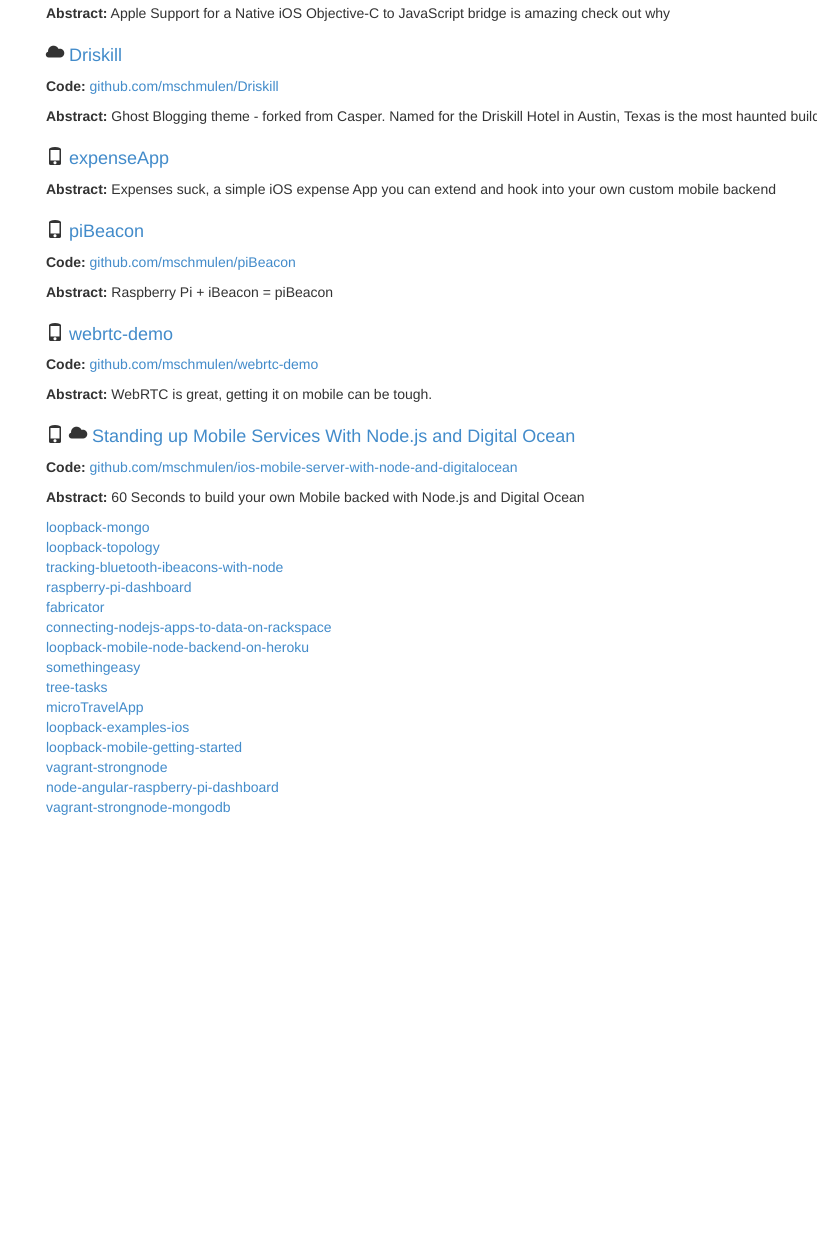
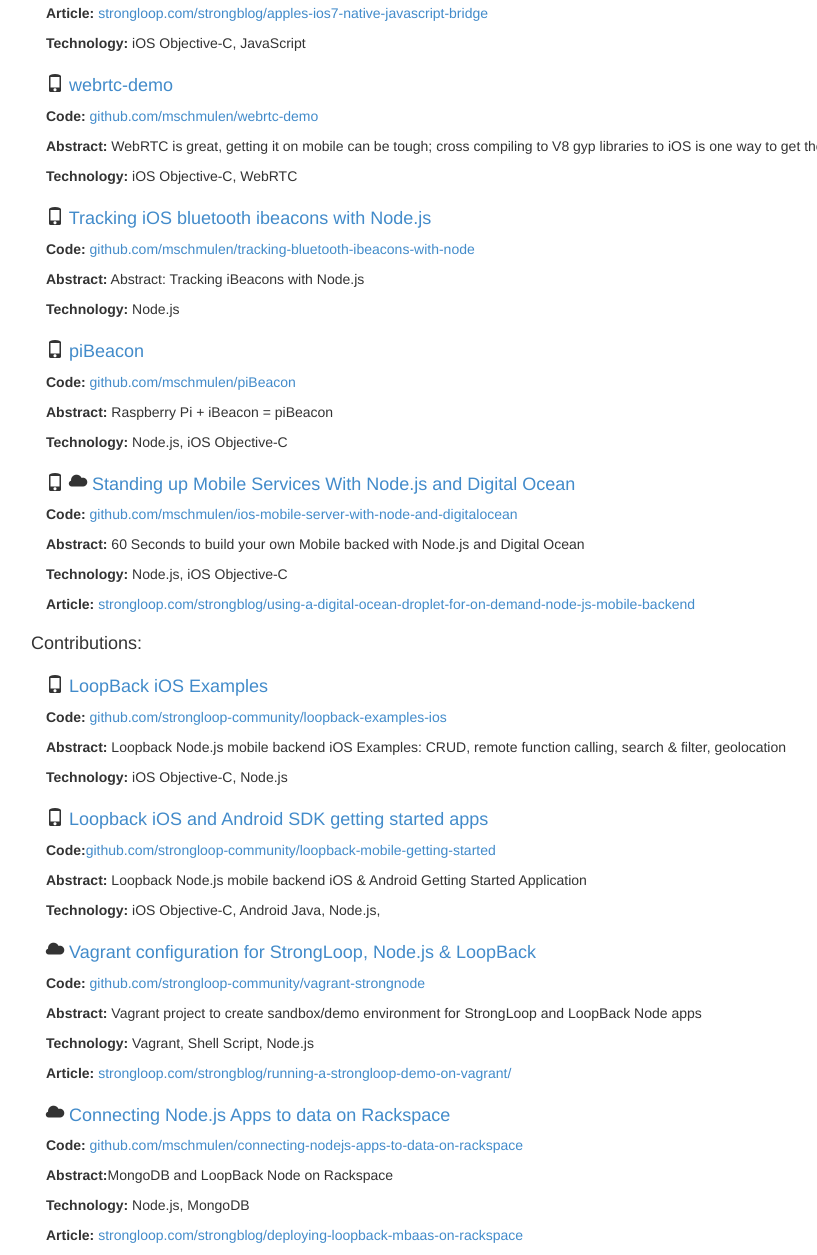
Before and after one commit to mschmulen/mschmulen.github.io, a plain HTML site: page index.html in a window 1280 px wide. Shown: the part 249-1504 px from the top of the page, without its empty margins (24-841 px from the left). Before the commit the page ends 1066 px from the top, so only its background shows below. Drawn offline with nearby package versions, Linux system fonts and the light colour scheme.

Commit message:
clean up

```diff
--- a/index.html
+++ b/index.html
@@ -24,34 +24,39 @@
 
       <div class="row">
         <h4>Projects: </h4>
+
         <div class="col-lg-12">
-          <h4> <i class="glyphicon glyphicon-phone"></i> <a href="http://github.com/mschmulen/ios7-javascript-bridge"> Intro to Apple's new iOS7 native JavaScript bridge</a> </h4>
-					<p><b>Article:</b> <a href="http://strongloop.com/strongblog/apples-ios7-native-javascript-bridge/"> strongloop.com/strongblog/apples-ios7-native-javascript-bridge</a>  <a href="http://mobileappstack.com/intro-to-apples-new-ios7-native-javascript-bridge/">  mobileappstack.com/intro-to-apples-new-ios7-native-javascript-bridge</a> <p>
+          <h4>
+
+						<i class="glyphicon glyphicon-phone"></i> <a href="http://github.com/mschmulen/ios7-javascript-bridge"> Intro to Apple's new iOS7 native JavaScript bridge</a> </h4>
+
 					<p><b>Code:</b> <a href="http://github.com/mschmulen/ios7-javascript-bridge">  github.com/mschmulen/ios7-javascript-bridge </a> <p>
+
           <p><b>Abstract:</b> Apple Support for a Native iOS Objective-C to JavaScript bridge is amazing check out why</p>
+
+					<p><b>Article:</b> <a href="http://strongloop.com/strongblog/apples-ios7-native-javascript-bridge/"> strongloop.com/strongblog/apples-ios7-native-javascript-bridge</a><p>
+					<p><b>Technology:</b> iOS Objective-C, JavaScript <p>
         </div>
 
         <div class="col-lg-12">
-          <h4> <i class="glyphicon glyphicon-cloud"></i> <a href="http://github.com/mschmulen/Driskill"> Driskill</a> </h4>
-					<p><b>Code:</b> <a href="http://github.com/mschmulen/Driskill">  github.com/mschmulen/Driskill </a> <p>
-          <p><b>Abstract:</b> Ghost Blogging theme - forked from Casper. Named for the Driskill Hotel in Austin, Texas is the most haunted building hotel in Texas, perhaps the U.S.</p>
+          <h4> <i class="glyphicon glyphicon-phone"></i> <a href="http://github.com/mschmulen/webrtc-demo"> webrtc-demo</a> </h4>
+					<p><b>Code:</b> <a href="http://github.com/mschmulen/webrtc-demo">  github.com/mschmulen/webrtc-demo </a> <p>
+          <p><b>Abstract:</b> WebRTC is great, getting it on mobile can be tough; cross compiling to V8 gyp libraries to iOS is one way to get there</p>
+					<p><b>Technology:</b> iOS Objective-C, WebRTC <p>
         </div>
 
         <div class="col-lg-12">
-          <h4> <i class="glyphicon glyphicon-phone"></i> <a href="http://github.com/mschmulen/expenseApp"> expenseApp</a> </h4>
-          <p><b>Abstract:</b> Expenses suck, a simple iOS expense App you can extend and hook into your own custom mobile backend</p>
+          <h4> <i class="glyphicon glyphicon-phone"></i> <a href="github.com/mschmulen/tracking-bluetooth-ibeacons-with-node"> Tracking iOS bluetooth ibeacons with Node.js</a> </h4>
+					<p><b>Code:</b> <a href="http://github.com/mschmulen/tracking-bluetooth-ibeacons-with-node">  github.com/mschmulen/tracking-bluetooth-ibeacons-with-node </a> <p>
+					<p><b>Abstract:</b> Abstract: Tracking iBeacons with Node.js</p>
+					<p><b>Technology:</b> Node.js <p>
         </div>
 
         <div class="col-lg-12">
           <h4> <i class="glyphicon glyphicon-phone"></i> <a href="http://github.com/mschmulen/piBeacon"> piBeacon</a> </h4>
 					<p><b>Code:</b> <a href="http://github.com/mschmulen/piBeacon">  github.com/mschmulen/piBeacon </a> <p>
-						<p><b>Abstract:</b> Raspberry Pi + iBeacon = piBeacon</p>
-        </div>
-
-        <div class="col-lg-12">
-          <h4> <i class="glyphicon glyphicon-phone"></i> <a href="http://github.com/mschmulen/webrtc-demo"> webrtc-demo</a> </h4>
-					<p><b>Code:</b> <a href="http://github.com/mschmulen/webrtc-demo">  github.com/mschmulen/webrtc-demo </a> <p>
-          <p><b>Abstract:</b> WebRTC is great, getting it on mobile can be tough.</p>
+					<p><b>Abstract:</b> Raspberry Pi + iBeacon = piBeacon</p>
+					<p><b>Technology:</b> Node.js, iOS Objective-C <p>
         </div>
 
         <div class="col-lg-12">
@@ -59,60 +64,63 @@
             <i class="glyphicon glyphicon-phone"></i> <i class="glyphicon glyphicon-cloud"></i> <a href="https://github.com/mschmulen/ios-mobile-server-with-node-and-digitalocean"> Standing up Mobile Services With Node.js and Digital Ocean</a> </h4>
 						<p><b>Code:</b> <a href="http://github.com/mschmulen/ios-mobile-server-with-node-and-digitalocean">  github.com/mschmulen/ios-mobile-server-with-node-and-digitalocean </a> <p>
            <p><b>Abstract:</b>  60 Seconds to build your own Mobile backed with Node.js and Digital Ocean</p>
+					 <p><b>Technology:</b> Node.js, iOS Objective-C <p>
+					 <p><b>Article:</b> <a href="http://strongloop.com/strongblog/using-a-digital-ocean-droplet-for-on-demand-node-js-mobile-backend/"> strongloop.com/strongblog/using-a-digital-ocean-droplet-for-on-demand-node-js-mobile-backend</a><p>
         </div>
 
       </div>
 
       <div class="row">
+        <h4>Contributions: </h4>
+
         <div class="col-lg-12">
-        <a href="https://github.com/mschmulen/mschmulen/loopback-mongo"> loopback-mongo </a>
+          <h4>
+
+						<i class="glyphicon glyphicon-phone"></i> <a href="https://github.com/strongloop-community/loopback-examples-ios"> LoopBack iOS Examples </a> </h4>
+
+					<p><b>Code:</b> <a href="https://github.com/strongloop-community/loopback-examples-ios">github.com/strongloop-community/loopback-examples-ios </a> <p>
+          <p><b>Abstract:</b> Loopback Node.js mobile backend iOS Examples: CRUD, remote function calling, search & filter, geolocation</p>
+					<p><b>Technology:</b> iOS Objective-C, Node.js <p>
         </div>
+
         <div class="col-lg-12">
-        <a href="https://github.com/mschmulen/loopback-topology"> loopback-topology </a>
+          <h4>
+
+						<i class="glyphicon glyphicon-phone"></i> <a href="https://github.com/strongloop-community/loopback-mobile-getting-started"> Loopback iOS and Android SDK getting started apps </a> </h4>
+
+					<p><b>Code:</b><a href="https://github.com/strongloop-community/loopback-mobile-getting-started">github.com/strongloop-community/loopback-mobile-getting-started</a><p>
+          <p><b>Abstract:</b> Loopback Node.js mobile backend iOS & Android Getting Started Application</p>
+					<p><b>Technology:</b> iOS Objective-C, Android Java, Node.js,  <p>
         </div>
+
         <div class="col-lg-12">
-        <a href="https://github.com/mschmulen/tracking-bluetooth-ibeacons-with-node"> tracking-bluetooth-ibeacons-with-node </a>
+          <h4>
+
+						<i class="glyphicon glyphicon-cloud"></i> <a href="https://github.com/strongloop-community/vagrant-strongnode"> Vagrant configuration for StrongLoop, Node.js & LoopBack </a> </h4>
+
+					<p><b>Code:</b> <a href="https://github.com/strongloop-community/vagrant-strongnode">github.com/strongloop-community/vagrant-strongnode </a> <p>
+
+          <p><b>Abstract:</b> Vagrant project to create sandbox/demo environment for StrongLoop and LoopBack Node apps</p>
+
+					<p><b>Technology:</b> Vagrant, Shell Script, Node.js <p>
+					<p><b>Article:</b> <a href="http://strongloop.com/strongblog/running-a-strongloop-demo-on-vagrant/"> strongloop.com/strongblog/running-a-strongloop-demo-on-vagrant/</a><p>
+
         </div>
+
         <div class="col-lg-12">
-        <a href="https://github.com/mschmulen/raspberry-pi-dashboard"> raspberry-pi-dashboard </a>
+          <h4>
+						<i class="glyphicon glyphicon-cloud"></i> <a href="https://github.com/mschmulen/connecting-nodejs-apps-to-data-on-rackspace">Connecting Node.js Apps to data on Rackspace </a> </h4>
+
+					<p><b>Code:</b> <a href="https://github.com/mschmulen/connecting-nodejs-apps-to-data-on-rackspace">github.com/mschmulen/connecting-nodejs-apps-to-data-on-rackspace </a> <p>
+          <p><b>Abstract:</b>MongoDB and LoopBack Node on Rackspace</p>
+					<p><b>Technology:</b> Node.js, MongoDB <p>
+					<p><b>Article:</b> <a href="http://strongloop.com/strongblog/deploying-loopback-mbaas-on-rackspace/"> strongloop.com/strongblog/deploying-loopback-mbaas-on-rackspace</a><p>
+	        </div>
+
         </div>
-        <div class="col-lg-12">
-        <a href="https://github.com/mschmulen/fabricator"> fabricator </a>
-        </div>
-        <div class="col-lg-12">
-        <a href="https://github.com/mschmulen/connecting-nodejs-apps-to-data-on-rackspace"> connecting-nodejs-apps-to-data-on-rackspace </a>
-        </div>
-        <div class="col-lg-12">
-        <a href="https://github.com/mschmulen/loopback-mobile-node-backend-on-heroku"> loopback-mobile-node-backend-on-heroku </a>
-        </div>
-        <div class="col-lg-12">
-        <a href="https://github.com/mschmulen/somethingeasy"> somethingeasy </a>
-        </div>
-        <div class="col-lg-12">
-        <a href="https://github.com/mschmulen/tree-tasks"> tree-tasks </a>
-        </div>
-        <div class="col-lg-12">
-        <a href="https://github.com/mschmulen/microTravelApp"> microTravelApp </a>
-        </div>
-      </div>
 
-      <div class="row">
-        <div class="col-lg-12">
-        <a href="https://github.com/strongloop-community/loopback-examples-ios"> loopback-examples-ios </a>
-        </div>
-        <div class="col-lg-12">
-        <a href="https://github.com/strongloop-community/loopback-mobile-getting-started"> loopback-mobile-getting-started </a>
-        </div>
-        <div class="col-lg-12">
-        <a href="https://github.com/strongloop-community/vagrant-strongnode"> vagrant-strongnode </a>
-        </div>
-        <div class="col-lg-12">
-        <a href="https://github.com/strongloop-community/node-angular-raspberry-pi-dashboard"> node-angular-raspberry-pi-dashboard </a>
-        </div>
-        <div class="col-lg-12">
-        <a href="https://github.com/strongloop-community/vagrant-strongnode-mongodb"> vagrant-strongnode-mongodb </a>
-        </div>
-    </div>
+			</div>
+
     <!-- jQuery (necessary for Bootstrap's JavaScript plugins) -->
     <script src="https://code.jquery.com/jquery.js"></script>
     <!-- Include all compiled plugins (below), or include individual files as needed -->
```
